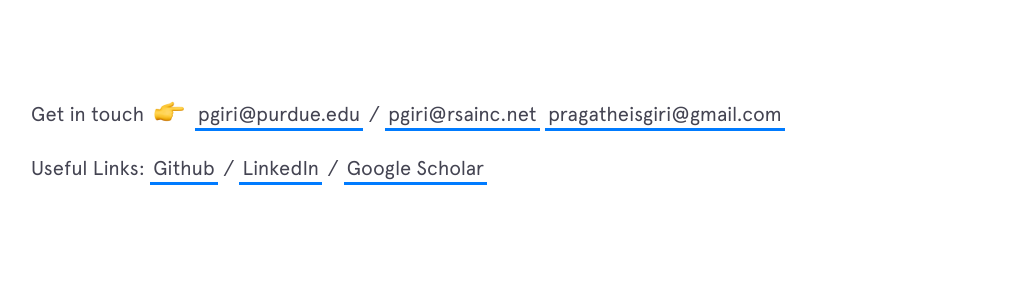
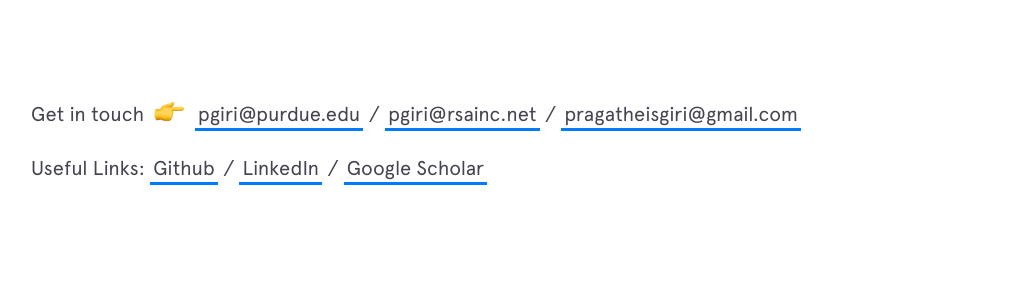
Before and after one commit to Pragatheis/pragatheis.github.io, a Jekyll site: the page built from index.html, in a window 1280 px wide and 900 px high, scrolled down 382 px. Shown: the part 158-454 px from the top of the window, without its empty margins (69-1092 px from the left). Built offline with Jekyll 4.4.1, drawn with Linux system fonts in a browser that asks for light colours; nearby versions of some CDN libraries.

Commit message:
Update intro.html

```diff
--- a/_includes/intro.html
+++ b/_includes/intro.html
@@ -18,6 +18,7 @@
     <span>
       <a href="mailto:RS&A" target="_blank" class="highlight-link">pgiri@rsainc.net</a>
     </span>
+     <span>/</span>
     <span>
       <a href="mailto:pragatheisgiri@gmail.com" target="_blank" class="highlight-link">pragatheisgiri@gmail.com</a>
     </span>
```
